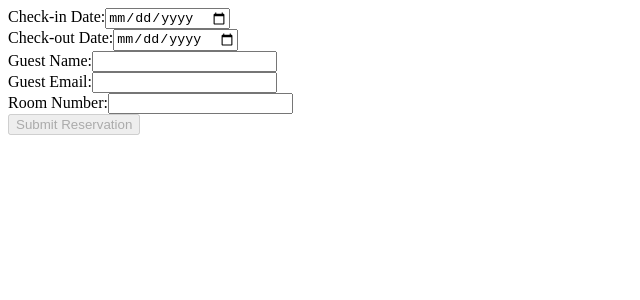
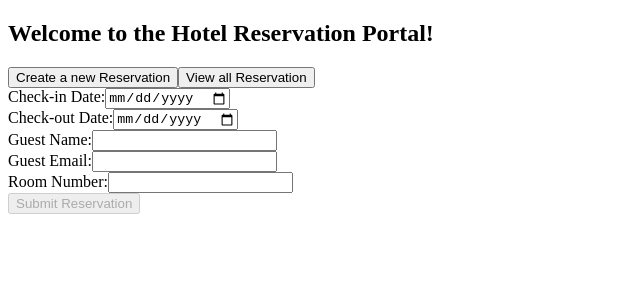
Before and after one commit to UtkarshRaghuvansh1/Hotel-Reservation, an Angular app in the folder hotel-app/: page /new in a window 1280 px wide. Shown: the top 300 px of the page, without its empty margins (0-640 px from the left). Built offline with nearby package versions, Linux system fonts and the light colour scheme.

Commit message:
combining home component in reservation module

```diff
--- a/hotel-app/src/app/home/home.module.ts
+++ b/hotel-app/src/app/home/home.module.ts
@@ -11,6 +11,9 @@ import { RouterModule } from '@angular/router';
   imports: [
     CommonModule,
     RouterModule
+  ],
+  exports:[
+    HomeComponent
   ]
 })
 export class HomeModule { }
--- a/hotel-app/src/app/reservation-form/reservation-form.component.html
+++ b/hotel-app/src/app/reservation-form/reservation-form.component.html
@@ -1,3 +1,5 @@
+<app-home>  </app-home>
+
 <form action="" [formGroup]="reservationForm" (ngSubmit)="onSubmit()">
     <div>
         <label for="">Check-in Date:</label>
--- a/hotel-app/src/app/reservation-list/reservation-list.component.html
+++ b/hotel-app/src/app/reservation-list/reservation-list.component.html
@@ -1,3 +1,5 @@
+<app-home>  </app-home>
+
 <h2>Reservation List</h2>
 
 <ul *ngIf="reservations.length > 0; else noReservations">
--- a/hotel-app/src/app/reservation/reservation.module.ts
+++ b/hotel-app/src/app/reservation/reservation.module.ts
@@ -4,6 +4,7 @@ import { ReservationFormComponent } from '../reservation-form/reservation-form.c
 import { ReservationListComponent } from '../reservation-list/reservation-list.component';
 import { FormsModule, ReactiveFormsModule } from '@angular/forms';
 import { Router, RouterModule } from '@angular/router';
+import { HomeModule } from '../home/home.module';
 
 
 @NgModule({
@@ -15,7 +16,8 @@ import { Router, RouterModule } from '@angular/router';
     CommonModule,
     FormsModule,
     ReactiveFormsModule,
-    RouterModule
+    RouterModule,
+    HomeModule
   ]
 })
 export class ReservationModule { }
```
